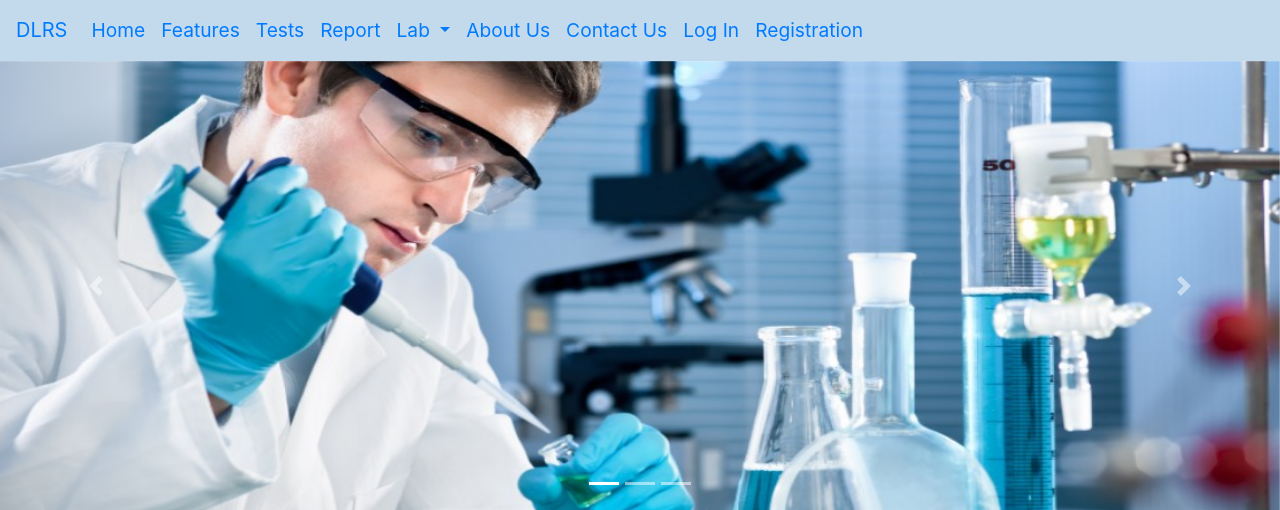
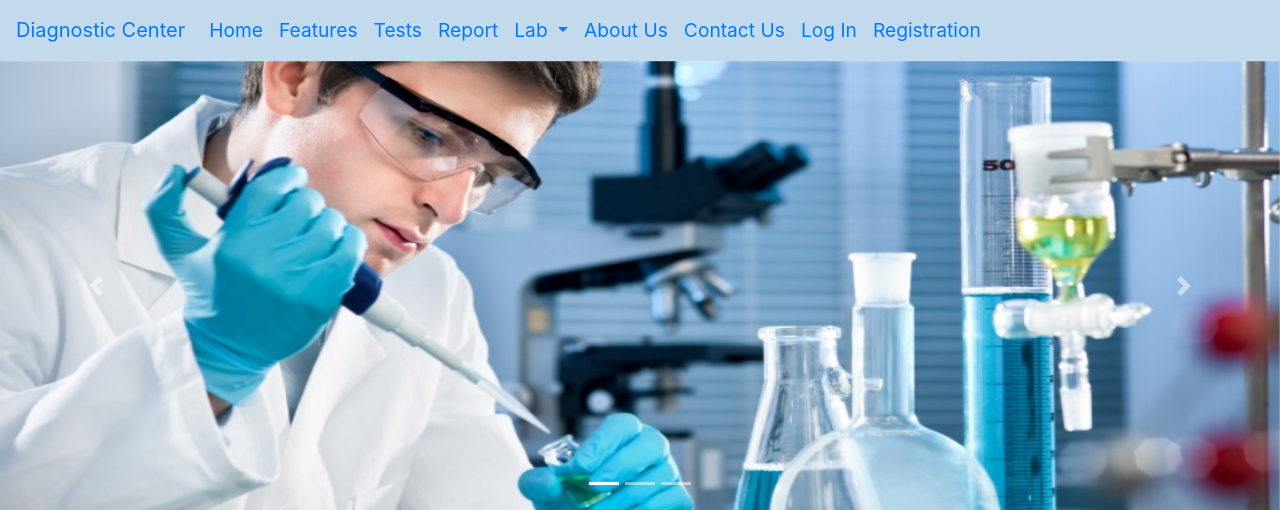
Before and after one commit to SobuzDas/DiagnosticCenter, a Laravel app: page / in a window 1280 px wide. Shown: the top 510 px of the page. Run offline with Laravel 8, Linux system fonts and the light colour scheme; some libraries are stand-ins or nearby versions.

Commit message:
Dashboard title changed

```diff
--- a/resources/views/dashboard.blade.php
+++ b/resources/views/dashboard.blade.php
@@ -18,7 +18,7 @@
   <nav class="navbar navbar-expand-lg mynav">
 
 
-  <a class="navbar-brand" href="#">DLRS</a>
+  <a class="navbar-brand" href="#">Diagnostic Center</a>
   <button class="navbar-toggler" type="button" data-toggle="collapse" data-target="#navbarNavDropdown" aria-controls="navbarNavDropdown" aria-expanded="false" aria-label="Toggle navigation">
     <span class="navbar-toggler-icon"></span>
   </button>
```
